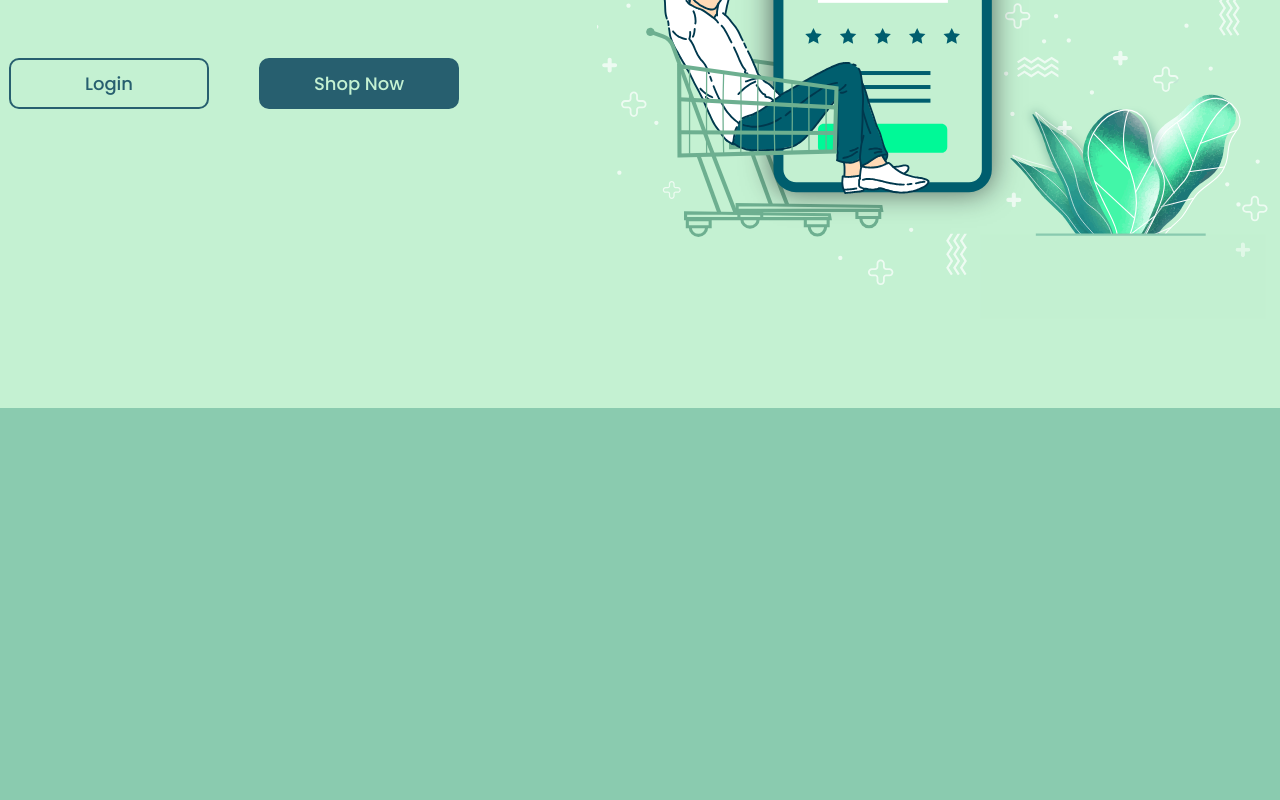
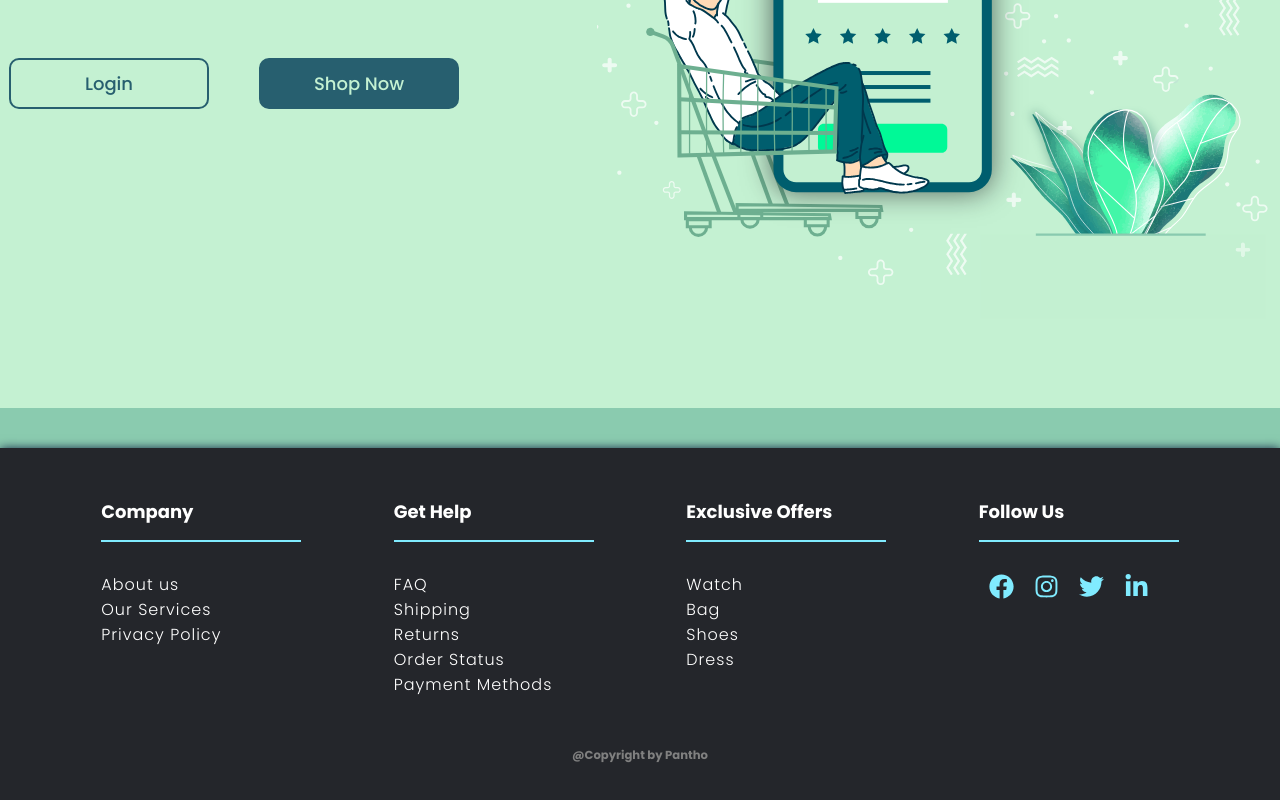
Before and after one commit to panthosarkar/WiseBuy, a React (Create React App) app: page / in a window 1280 px wide. Shown: the part 569-1369 px from the top of the page. Before the commit the page ends 1050 px from the top, so only its background shows below. Built offline with nearby package versions, Linux system fonts and the light colour scheme; a web font is replaced by a local one.

Commit message:
modal changes , footer added

```diff
--- a/package.json
+++ b/package.json
@@ -3,14 +3,18 @@
   "version": "0.1.0",
   "private": true,
   "dependencies": {
+    "@fortawesome/fontawesome-svg-core": "^6.5.2",
+    "@fortawesome/free-solid-svg-icons": "^6.5.2",
+    "@fortawesome/react-fontawesome": "^0.2.2",
     "@testing-library/jest-dom": "^5.17.0",
     "@testing-library/react": "^13.4.0",
     "@testing-library/user-event": "^13.5.0",
     "link": "^2.1.1",
     "react": "^18.3.1",
     "react-dom": "^18.3.1",
+    "react-icons": "^5.2.1",
     "react-router-dom": "^6.23.1",
-    "react-scripts": "5.0.1",
+    "react-scripts": "^5.0.1",
     "web-vitals": "^2.1.4"
   },
   "scripts": {
--- a/src/App.js
+++ b/src/App.js
@@ -2,6 +2,7 @@ import "./App.css";
 import Navigation from "./Components/Navigation/Navigation";
 import Body from "./Components/ContentBody/Body.jsx";
 import { BrowserRouter, Routes, Route } from "react-router-dom";
+import Footer from "./Components/Footer/Footer.jsx";
 function App() {
   return (
     <div className="WiseBuy">
@@ -16,6 +17,7 @@ function App() {
             <Route path="/about" element={<Body />} />
           </Routes>
         </div>
+        <Footer />
       </BrowserRouter>
     </div>
   );
--- /dev/null
+++ b/src/Components/Footer/Footer.jsx
@@ -0,0 +1,93 @@
+import React from "react";
+import { Link } from "react-router-dom";
+import {
+  FaFacebook,
+  FaInstagram,
+  FaTwitter,
+  FaLinkedinIn,
+} from "react-icons/fa";
+import "../../assets/styles/footer.css";
+
+function Footer() {
+  return (
+    <div className="footer">
+      <div className="footer-container">
+        <div className="footer-row">
+          <div className="footer-col">
+            <h4>Company</h4>
+            <ul>
+              <li>
+                <Link to="/">About us</Link>
+              </li>
+              <li>
+                <Link to="/">Our Services</Link>
+              </li>
+              <li>
+                <Link to="/">Privacy Policy</Link>
+              </li>
+            </ul>
+          </div>
+          <div className="footer-col">
+            <h4>Get Help</h4>
+            <ul>
+              <li>
+                <Link to="/">FAQ</Link>
+              </li>
+              <li>
+                <Link to="/">Shipping</Link>
+              </li>
+              <li>
+                <Link to="/">Returns</Link>
+              </li>
+              <li>
+                <Link to="/">Order Status</Link>
+              </li>
+              <li>
+                <Link to="/">Payment Methods</Link>
+              </li>
+            </ul>
+          </div>
+          <div className="footer-col">
+            <h4>Exclusive Offers</h4>
+            <ul>
+              <li>
+                <Link to=".">Watch</Link>
+              </li>
+              <li>
+                <Link to=".">Bag</Link>
+              </li>
+              <li>
+                <Link to=".">Shoes</Link>
+              </li>
+              <li>
+                <Link to=".">Dress</Link>
+              </li>
+            </ul>
+          </div>
+          <div className="footer-col">
+            <h4>Follow Us</h4>
+            <div className="social-links">
+              <Link to=".">
+                <FaFacebook />
+              </Link>
+              <Link to="/">
+                <FaInstagram />
+              </Link>
+              <Link to="/">
+                <FaTwitter />
+              </Link>
+              <Link to="/">
+                <FaLinkedinIn />
+              </Link>
+            </div>
+          </div>
+        </div>
+      </div>
+      <div className="footer-bottom">
+        <h5>@Copyright by Pantho</h5>
+      </div>
+    </div>
+  );
+}
+
+export default Footer;
--- a/src/Components/Modals/LoginSignupModal.jsx
+++ b/src/Components/Modals/LoginSignupModal.jsx
@@ -5,11 +5,11 @@ import email_icon from "../../assets/images/icons/mail_24dp_FILL1_wght400_GRAD0_
 import password_icon from "../../assets/images/icons/lock_24dp_FILL1_wght400_GRAD0_opsz24.png";
 
 const LoginSignupModal = ({ handleClose }) => {
-  const [action, setAction] = useState("Sign Up");
+  const [action, setAction] = useState("Login");
   return (
     <div className="login-signup">
       <div className="modal-overlay"></div>
-      <div className="container">
+      <div className="login-signup-container">
         <div className="close-icon" onClick={handleClose}>
           &#x2716;
         </div>
@@ -36,30 +36,41 @@ const LoginSignupModal = ({ handleClose }) => {
             <input type="password" placeholder="Password" />
           </div>
           {action === "Sign Up" ? (
-            <div></div>
+            <div className="signup-condition-container">
+              <div className="forget-password">
+                Have an account?
+                <span
+                  onClick={() => {
+                    setAction("Login");
+                  }}
+                >
+                  Sign in
+                </span>
+              </div>
+              <div className="submit-container">
+                <div className="submit">Sign Up</div>
+              </div>
+            </div>
           ) : (
+            <div className="login-condition-container">
               <div className="forget-password">
                 Forget password?<span>Click Here</span>
               </div>
-          )}
-          <div className="submit-container">
-            <div
-              className={action === "Login" ? "submit gray" : "submit"}
+              <div className="dont-have-account">
+                Don't have account?
+                <span
                   onClick={() => {
                     setAction("Sign Up");
                   }}
                 >
-              Sign Up
+                  Sign up
+                </span>
               </div>
-            <div
-              className={action === "Sign Up" ? "submit gray" : "submit"}
-              onClick={() => {
-                setAction("Login");
-              }}
-            >
-              Login
+              <div className="submit-container">
+                <div className="submit">Log in</div>
               </div>
             </div>
+          )}
         </div>
       </div>
     </div>
--- /dev/null
+++ b/src/assets/styles/footer.css
@@ -0,0 +1,66 @@
+.footer {
+  background: #24262b;
+  padding: 50px 0;
+  width: 100%;
+  margin-top: 40px;
+  box-shadow: 0px 1px 10px #000f37;
+}
+.footer-container {
+  max-width: 1170px;
+  margin: auto;
+}
+.footer-row {
+  display: flex;
+  flex-wrap: wrap;
+}
+ul {
+  list-style: none;
+}
+.footer-col {
+  display: inline-block;
+  margin: 0 auto;
+}
+.footer-col h4 {
+  font-size: 18px;
+  color: #fff;
+  margin-bottom: 30px;
+  font-weight: 500px;
+  padding-bottom: 15px;
+  border-bottom: 2px solid #80ebff;
+  width: 200px;
+}
+.footer-col ul li a {
+  font-size: 16px;
+  color: #fff;
+  text-decoration: none;
+  font-weight: 300;
+  letter-spacing: 1px;
+  display: block;
+  transition: all 0.3s ease-in-out;
+}
+.footer-col ul li a:hover {
+  color: #fff;
+  font-weight: 400;
+  padding-left: 10px;
+}
+.footer-bottom {
+  font-size: 14px;
+  color: gray;
+  width: 100%;
+  margin: 0px auto;
+  margin-top: 50px;
+  justify-content: center;
+  align-items: center;
+  display: flex;
+}
+.social-links a {
+  font-size: 25px;
+  color: #80ebff;
+  margin: 10px auto;
+  padding: 10px;
+  width: 50px;
+  transition: all 0.3s ease-in-out;
+}
+.social-links a:hover {
+  color: #00fa97;
+}
--- a/src/assets/styles/login_signup_modal.css
+++ b/src/assets/styles/login_signup_modal.css
@@ -9,12 +9,12 @@
   align-items: center;
   z-index: 1000;
 }
-.container {
+.login-signup-container {
   display: flex;
   flex-direction: column;
   margin: auto;
   margin-top: 100px;
-  width: 600px;
+  width: 500px;
   background: #fff;
   border-radius: 15px;
   padding-bottom: 30px;
@@ -59,8 +59,8 @@
   display: flex;
   align-items: center;
   margin: auto;
-  width: 480px;
-  height: 80px;
+  width: 380px;
+  height: 60px;
   background: #eaeaea;
   border-radius: 6px;
 }
@@ -89,17 +89,30 @@
   color: #2b9898;
   cursor: pointer;
 }
+.dont-have-account {
+  padding-left: 62px;
+  margin-top: 27px;
+  color: #797979;
+  font-size: 18px;
+}
+.dont-have-account span {
+  color: #2b9898;
+  cursor: pointer;
+}
 .submit-container {
   display: flex;
   gap: 30px;
-  margin: 60px auto;
+  margin: 30px auto;
+  justify-content: center;
+  align-items: center;
+  width: 100%;
 }
 .submit {
   display: flex;
   justify-content: center;
   align-items: center;
-  width: 220px;
-  height: 59px;
+  width: 200px;
+  height: 50px;
   color: #fff;
   background: #2b9898;
   border-radius: 50px;
@@ -107,7 +120,7 @@
   font-weight: 700;
   cursor: pointer;
 }
-.gray {
+.submit:hover {
   background: #eaeaea;
   color: #676767;
 }
```
Also changed, not shown: 1 other file (tests, documents, lock files or other folders). Lines whose indentation alone changed are shown as unchanged.
